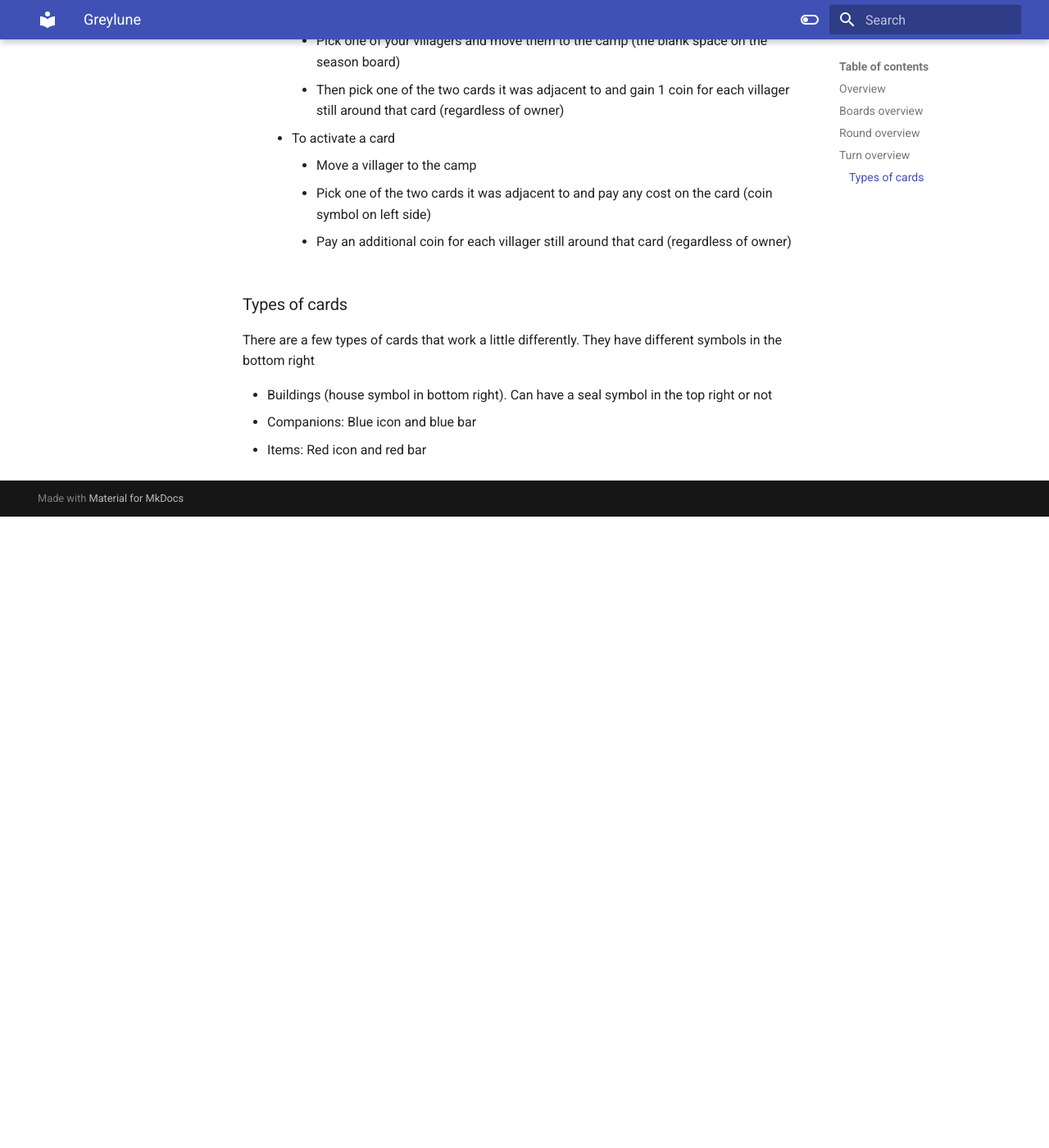
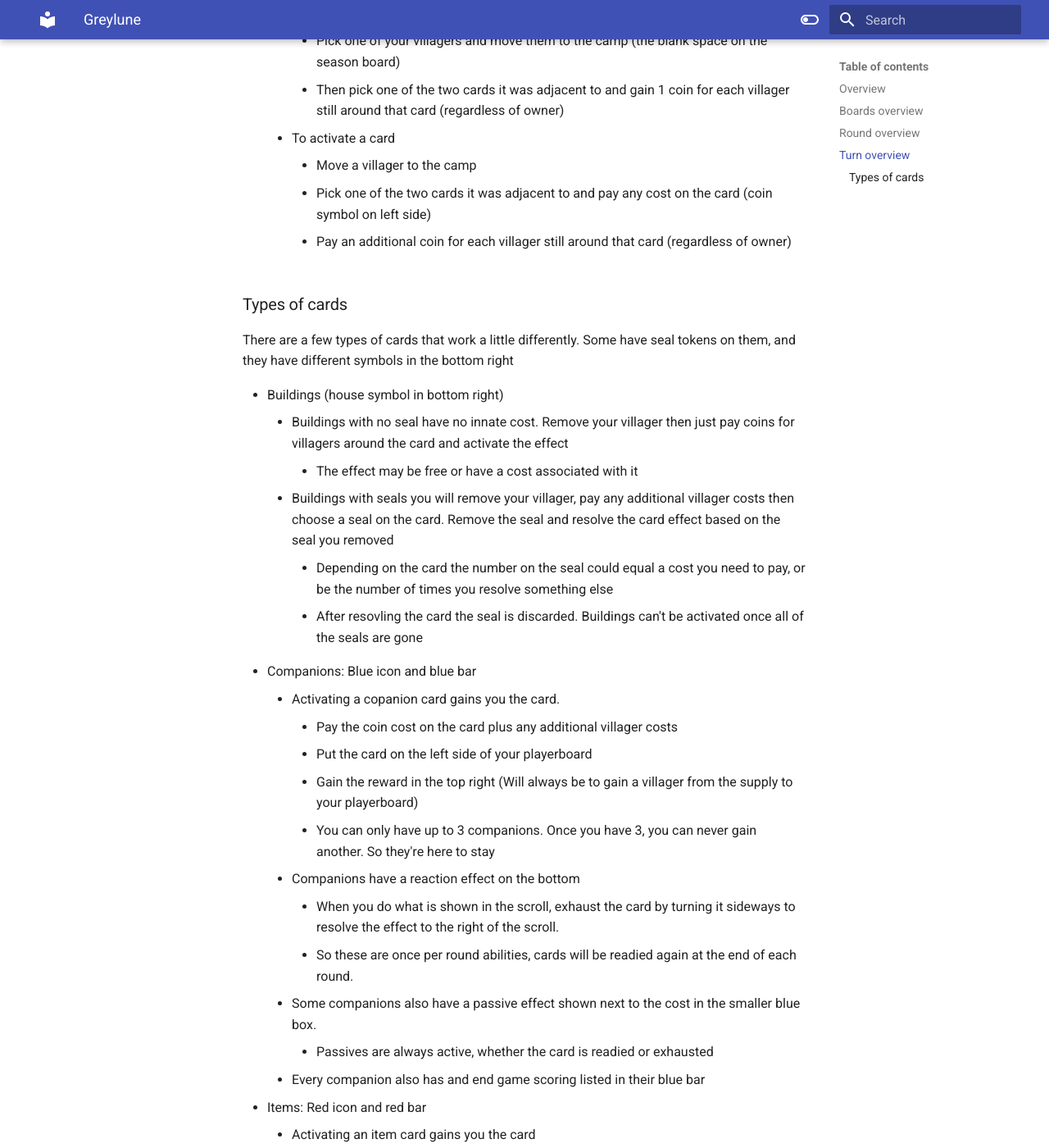
Before and after one commit to IronTarkles/Teaches, an MkDocs documentation site: the page built from docs/con_games/greylune.md, in a window 1280 px wide and 1400 px high, scrolled down 1980 px. Shown: the whole window at 82% size. Built offline with MkDocs 1.6.1 and Material for MkDocs 9.7.7, drawn with Linux system fonts in a browser that asks for light colours; before the commit the page ends 2610 px from its top, so only the background shows below that; some of the changed text lies outside the part shown.

Commit message:
greylune progress

```diff
--- a/docs/con_games/greylune.md
+++ b/docs/con_games/greylune.md
@@ -60,8 +60,41 @@
 
 ### Types of cards
 
-There are a few types of cards that work a little differently. They have different symbols in the bottom right
+There are a few types of cards that work a little differently. Some have seal tokens on them, and they have different symbols in the bottom right
 
-- Buildings (house symbol in bottom right). Can have a seal symbol in the top right or not
+- Buildings (house symbol in bottom right)
+    - Buildings with no seal have no innate cost. Remove your villager then just pay coins for villagers around the card and activate the effect
+        - The effect may be free or have a cost associated with it
+    - Buildings with seals you will remove your villager, pay any additional villager costs then choose a seal on the card. Remove the seal and resolve the card effect based on the seal you removed
+        - Depending on the card the number on the seal could equal a cost you need to pay, or be the number of times you resolve something else
+        - After resovling the card the seal is discarded. Buildings can't be activated once all of the seals are gone
 - Companions: Blue icon and blue bar
+    - Activating a copanion card gains you the card.
+        - Pay the coin cost on the card plus any additional villager costs
+        - Put the card on the left side of your playerboard
+        - Gain the reward in the top right (Will always be to gain a villager from the supply to your playerboard)
+        - You can only have up to 3 companions. Once you have 3, you can never gain another. So they're here to stay
+    - Companions have a reaction effect on the bottom
+        - When you do what is shown in the scroll, exhaust the card by turning it sideways to resolve the effect to the right of the scroll.
+        - So these are once per round abilities, cards will be readied again at the end of each round.
+    - Some companions also have a passive effect shown next to the cost in the smaller blue box.
+        - Passives are always active, whether the card is readied or exhausted
+    - Every companion also has and end game scoring listed in their blue bar
 - Items: Red icon and red bar
+    - Activating an item card gains you the card
+        - Pay the coin cost on the card plus any additional villager costs
+        - Put the card on the right side of your playerboard
+        - Some cards will have an immediate reward in the top right
+    - Items can reward victory points in the bottom left if you still have them at the end of the game
+    - Potion items will have a reaction effect that works like the one on companions.
+        - When thing in scroll happens, discard the potion to gain the reward shown next to the scroll
+    - Non potion items will have an action on them that you have to exhaust the card to use.
+        - Some of these will require only exhausting the card, others will require you to also send a villager to the camp
+    - As a summer action, you can activate one item
+    - Some items are one time use
+
+![Activate item icon](images/greylune/activate_item.png)
+
+- Like companions, exhausted items will refresh at the end of the round.
+- You are also only allowed to have up to 3 items at once.
+- Unlike companions, you may freely discard items to make room for new ones
```
Also changed, not shown: docs/con_games/images/greylune/activate_item.png (added).
